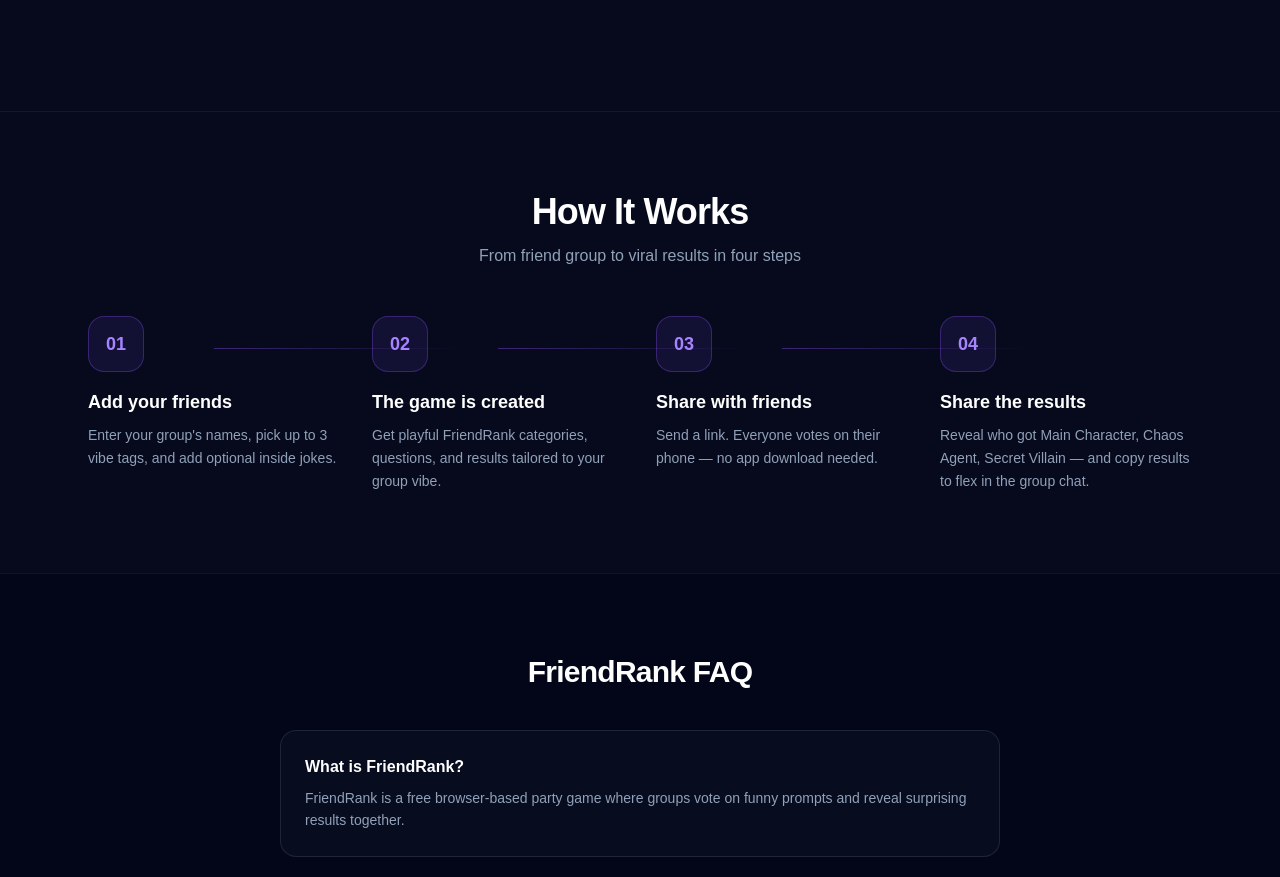
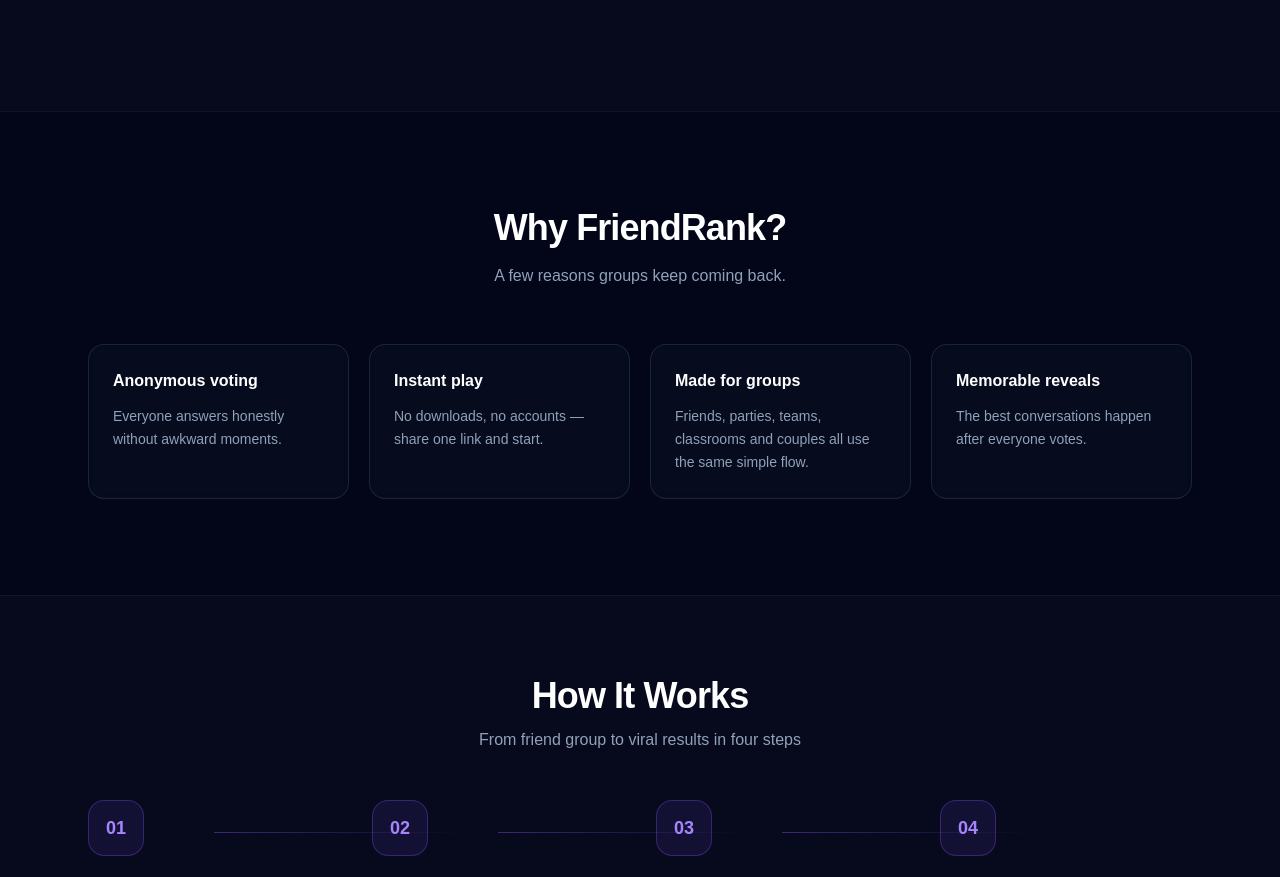
Before and after one commit to BreitlingVibe/friendrank, a Next.js app: page / in a window 1280 px wide. Shown: the part 4700-5577 px from the top of the page. Built offline with nearby package versions, Linux system fonts and the light colour scheme; no server answers.

Commit message:
Add homepage Why FriendRank section

```diff
--- a/components/homepage/home-page.tsx
+++ b/components/homepage/home-page.tsx
@@ -3,6 +3,7 @@
 import Link from "next/link";
 import { FriendRankBrand } from "@/components/friend-rank-brand";
 import { HomepageFaqSection } from "@/components/homepage-faq-section";
+import { HomepageWhyFriendRankSection } from "@/components/homepage/homepage-why-friendrank-section";
 import { HomepageHubExploreSection } from "@/components/topic-hubs/homepage-hub-explore-section";
 import { FriendRankRevealPreview } from "@/components/friend-rank-reveal-preview";
 import { FriendRankVoteProgressSnippet } from "@/components/friend-rank-vote-progress-snippet";
@@ -746,6 +747,8 @@
 
         <HomepageHubExploreSection />
 
+        <HomepageWhyFriendRankSection />
+
         <section
           id="how-it-works"
           aria-labelledby="how-it-works-heading"
--- /dev/null
+++ b/components/homepage/homepage-why-friendrank-section.tsx
@@ -0,0 +1,56 @@
+const WHY_FRIENDRANK_CARDS = [
+  {
+    title: "Anonymous voting",
+    description: "Everyone answers honestly without awkward moments.",
+  },
+  {
+    title: "Instant play",
+    description: "No downloads, no accounts — share one link and start.",
+  },
+  {
+    title: "Made for groups",
+    description:
+      "Friends, parties, teams, classrooms and couples all use the same simple flow.",
+  },
+  {
+    title: "Memorable reveals",
+    description: "The best conversations happen after everyone votes.",
+  },
+] as const;
+
+export function HomepageWhyFriendRankSection() {
+  return (
+    <section
+      id="why-friendrank"
+      aria-labelledby="why-friendrank-heading"
+      className="border-t border-white/5 py-20 sm:py-24"
+    >
+      <div className="mx-auto max-w-6xl px-6">
+        <div className="mb-12 text-center sm:mb-14">
+          <h2
+            id="why-friendrank-heading"
+            className="text-3xl font-bold tracking-tight text-white sm:text-4xl"
+          >
+            Why FriendRank?
+          </h2>
+          <p className="mx-auto mt-4 max-w-xl text-base text-slate-400">
+            A few reasons groups keep coming back.
+          </p>
+        </div>
+
+        <ul className="grid gap-5 sm:grid-cols-2 lg:grid-cols-4">
+          {WHY_FRIENDRANK_CARDS.map((card) => (
+            <li key={card.title}>
+              <article className="h-full rounded-2xl border border-white/10 bg-slate-900/35 p-6 backdrop-blur-sm">
+                <h3 className="text-base font-semibold text-white">{card.title}</h3>
+                <p className="mt-3 text-sm leading-relaxed text-slate-400">
+                  {card.description}
+                </p>
+              </article>
+            </li>
+          ))}
+        </ul>
+      </div>
+    </section>
+  );
+}
```
